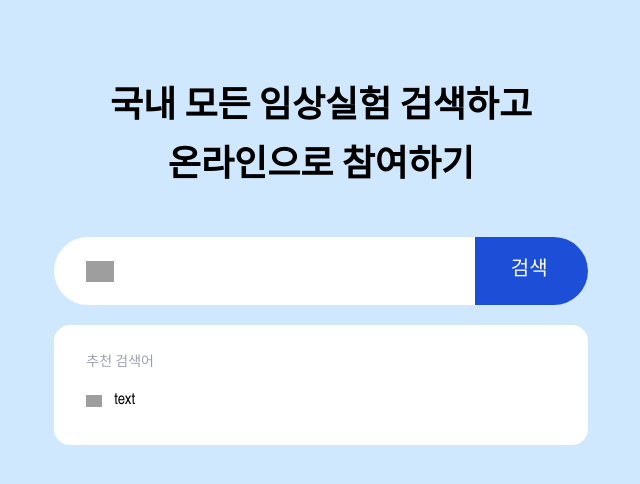
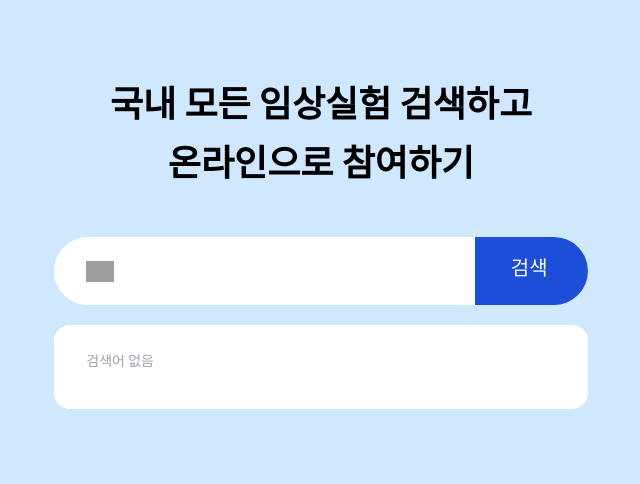
Before and after one commit to somyiLee/search-clinical-trials, a React (Create React App) app: page / in a window 1280 px wide. Shown: the top 484 px of the page, without its empty margins (319-959 px from the left). Built offline with nearby package versions, Linux system fonts and the light colour scheme; grey boxes are pictures that could not be loaded; a web font is replaced by a local one.

Commit message:
Feat: list item 출력

```diff
--- a/src/component/RecommendItem.tsx
+++ b/src/component/RecommendItem.tsx
@@ -1,11 +1,12 @@
-export const RecommendItem = () => {
+import { filterItems } from '../shared/types';
+export const RecommendItem = ({ sickNm }: filterItems) => {
   return (
     <>
       <li className="flex items-center mb-3">
         <button className="w-4 mr-3">
           <img src="https://i.ibb.co/Rjf0LpY/search.png" alt="search" />
         </button>
-        text
+        {sickNm}
       </li>
     </>
   );
--- a/src/context/MainProvider.tsx
+++ b/src/context/MainProvider.tsx
@@ -1,11 +1,9 @@
 import { PropsWithChildren, createContext, useState } from 'react';
-import { axiosInstance } from '../apis/axios';
+import { axiosInstance } from '../shared/axios';
+import { filterItems } from '../shared/types';
 
 interface MainContextTypes {
-  filterItems: {
-    sickCd: string;
-    sickNm: string;
-  }[];
+  filterItems: filterItems[];
   getItems: (prams: string) => void;
 }
 
--- a/src/pages/Main.tsx
+++ b/src/pages/Main.tsx
@@ -2,6 +2,7 @@ import { Search, RecommendItem } from '../component/index';
 import { useMainContext } from '../hooks/useMainContext';
 
 const Main = () => {
+  const { filterItems } = useMainContext();
   return (
     <div className="w-5/12 m-auto mt-20">
       <header className="text-center text-4xl mb-10 leading-relaxed font-semibold">
@@ -13,9 +14,13 @@ const Main = () => {
       <main>
         <Search />
         <div className="w-full py-5 px-8 bg-white rounded-2xl overflow-hidden">
-          <h3 className="text-gray-400 pt-1 text-sm mb-4 mt-1">추천 검색어</h3>
+          <h3 className="text-gray-400 pt-1 text-sm mb-4 mt-1">
+            {filterItems.length === 0 ? '검색어 없음' : '추천 검색어'}
+          </h3>
           <ul>
-            <RecommendItem />
+            {filterItems.map(item => (
+              <RecommendItem key={item.sickCd} {...item} />
+            ))}
           </ul>
         </div>
       </main>
--- /dev/null
+++ b/src/shared/types.ts
@@ -0,0 +1,4 @@
+export type filterItems = {
+  sickCd: string;
+  sickNm: string;
+};
```
Also changed, not shown: src/shared/axios.ts (renamed from src/apis/axios.ts).
